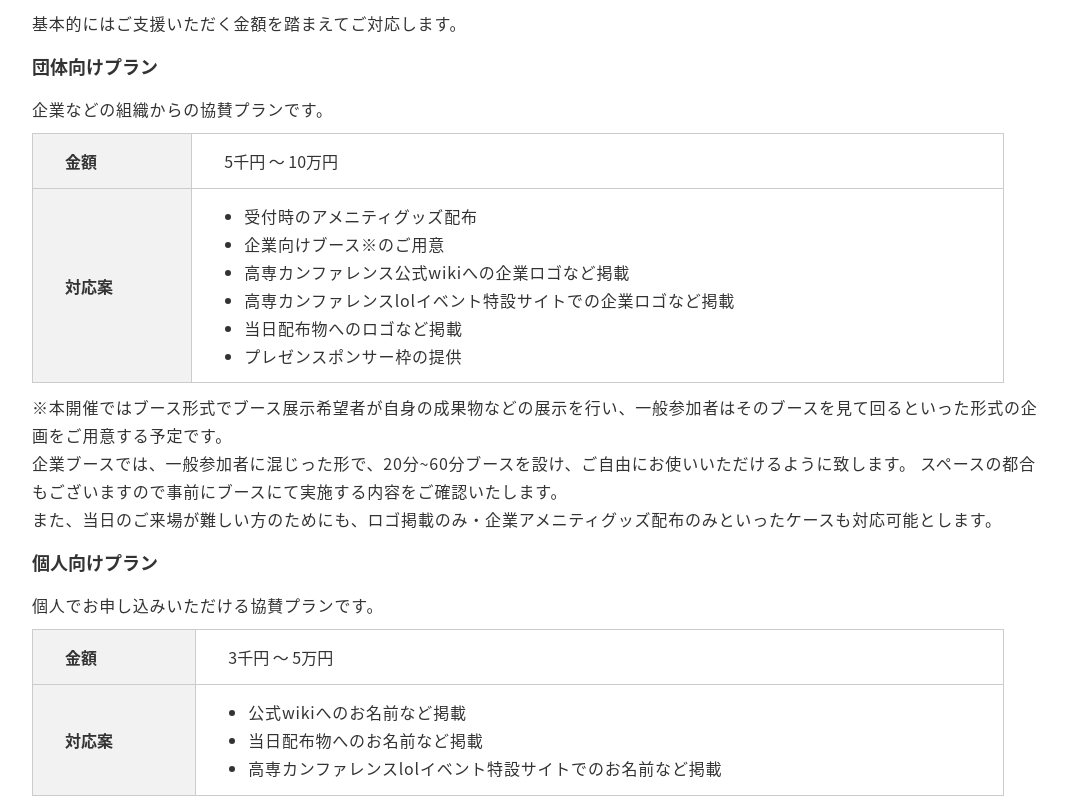
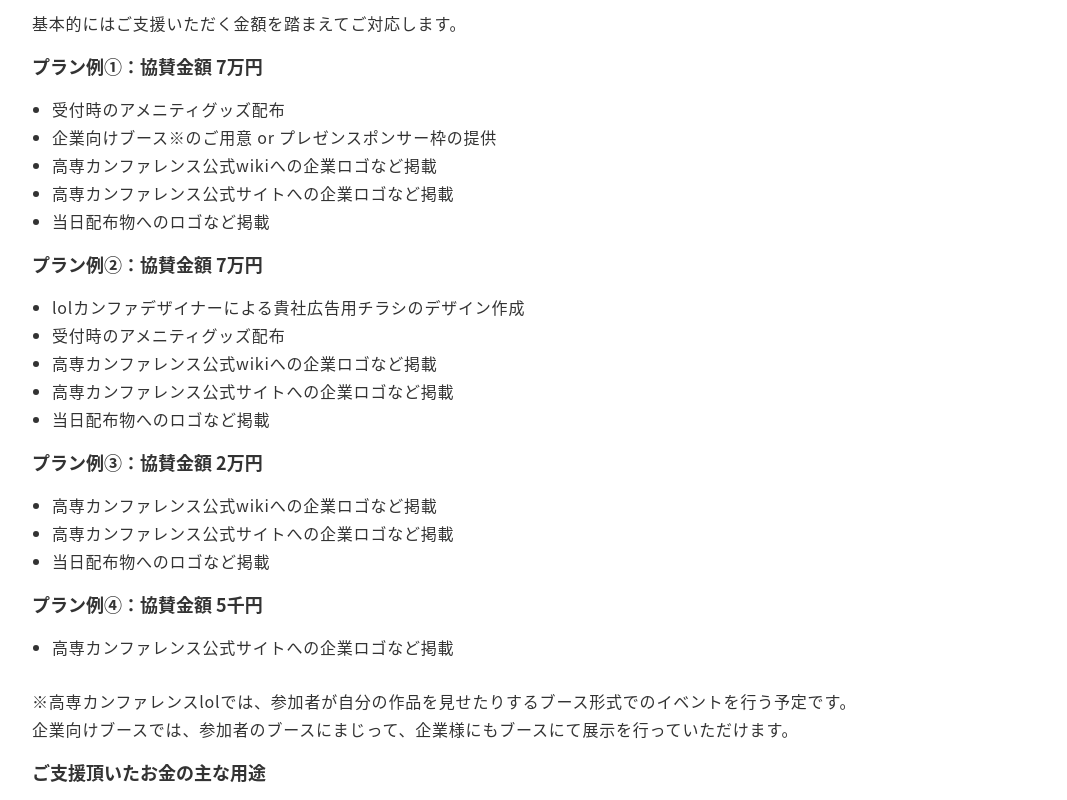
Before and after one commit to yamasy1549/kosenconf-101lol, a plain HTML site: page sponsors.html in a window 1280 px wide. Shown: the part 780-1580 px from the top of the page, without its empty margins (128-1195 px from the left). Drawn offline with nearby package versions, Linux system fonts and the light colour scheme.

Commit message:
sponsorsの文言変更

```diff
--- a/sponsors.html
+++ b/sponsors.html
@@ -42,57 +42,39 @@
         <p>現役高専生の参加を支援したいからです。<br/>これまで100回近く開催されてきた高専カンファレンス。情報技術関連の知識や高専関係者のキャリアなどが聞ける機会であり、参加した高専生にとって、高専カンファレンスは有益な体験となります。<br/>しかし、会場への交通費・宿泊費・参加費などの金銭的問題によって、高専生がその貴重な機会を得られないことが多々あります。<br/>そのため、高専カンファレンスlolでは皆様にご協賛頂く形で、それらの金銭的問題を解決し、現役高専生の参加を支援したいと考えています。</p>
         <h2 class="circle-blue">募集要項</h2>
         <p>基本的にはご支援いただく金額を踏まえてご対応します。</p>
-        <h3>団体向けプラン</h3>
-        <p>企業などの組織からの協賛プランです。</p>
-        <table>
-          <tr>
-            <th>金額</th>
-            <td>5千円 〜 10万円</td>
-          </tr>
-          <tr>
-            <th>対応案</th>
-            <td>
+        <h3>プラン例①：協賛金額 7万円</h3>
         <ul>
           <li>受付時のアメニティグッズ配布</li>
-                <li>企業向けブース※のご用意</li>
+          <li>企業向けブース※のご用意 or プレゼンスポンサー枠の提供</li>
           <li>高専カンファレンス公式wikiへの企業ロゴなど掲載</li>
-                <li>高専カンファレンスlolイベント特設サイトでの企業ロゴなど掲載</li>
+          <li>高専カンファレンス公式サイトへの企業ロゴなど掲載</li>
           <li>当日配布物へのロゴなど掲載</li>
-                <li>プレゼンスポンサー枠の提供</li>
         </ul>
-            </td>
-          </tr>
-        </table>
-        <p>※本開催ではブース形式でブース展示希望者が自身の成果物などの展示を行い、一般参加者はそのブースを見て回るといった形式の企画をご用意する予定です。<br/>企業ブースでは、一般参加者に混じった形で、20分~60分ブースを設け、ご自由にお使いいただけるように致します。
-          スペースの都合もございますので事前にブースにて実施する内容をご確認いたします。<br/>また、当日のご来場が難しい方のためにも、ロゴ掲載のみ・企業アメニティグッズ配布のみといったケースも対応可能とします。
-        </p>
-        <h3>個人向けプラン</h3>
-        <p>個人でお申し込みいただける協賛プランです。</p>
-        <table>
-          <tr>
-            <th>金額</th>
-            <td>3千円 〜 5万円</td>
-          </tr>
-          <tr>
-            <th>対応案</th>
-            <td>
+        <h3>プラン例②：協賛金額 7万円</h3>
         <ul>
-                <li>公式wikiへのお名前など掲載</li>
-                <li>当日配布物へのお名前など掲載</li>
-                <li>高専カンファレンスlolイベント特設サイトでのお名前など掲載</li>
+          <li>lolカンファデザイナーによる貴社広告用チラシのデザイン作成</li>
+          <li>受付時のアメニティグッズ配布</li>
+          <li>高専カンファレンス公式wikiへの企業ロゴなど掲載</li>
+          <li>高専カンファレンス公式サイトへの企業ロゴなど掲載</li>
+          <li>当日配布物へのロゴなど掲載</li>
         </ul>
-            </td>
-          </tr>
-        </table>
+        <h3>プラン例③：協賛金額 2万円</h3>
+        <ul>
+          <li>高専カンファレンス公式wikiへの企業ロゴなど掲載</li>
+          <li>高専カンファレンス公式サイトへの企業ロゴなど掲載</li>
+          <li>当日配布物へのロゴなど掲載</li>
+        </ul>
+        <h3>プラン例④：協賛金額 5千円</h3>
+        <ul>
+          <li>高専カンファレンス公式サイトへの企業ロゴなど掲載</li>
+        </ul><br/>
+        <p>※高専カンファレンスlolでは、参加者が自分の作品を見せたりするブース形式でのイベントを行う予定です。<br/>企業向けブースでは、参加者のブースにまじって、企業様にもブースにて展示を行っていただけます。</p>
         <h3>ご支援頂いたお金の主な用途</h3>
         <p>学生参加者に対する交通費補助<br/><a href="https://docs.google.com/forms/d/11jVTHugK17i0Um0nzhHlA6qZIn3l6jxSS7DitOGfmnk/viewform" target="_blank" class="btn">応募フォームはこちら</a></p>
         <h2 id="whatslol" class="circle-blue">高専カンファレンスlol とは</h2>
         <h3>そもそも高専カンファレンスとは</h3>
-        <p>プレゼンによる発表形式を主とした勉強会形式のイベントです。</p>
-        <p>
-          発表内容は情報技術に関する知識が中心となっています。他にも過去には、デザインや化学、留学、果ては趣味や妄想まで、さまざまな分野の発表がありました。
-          最近の開催例、「高専カンファレンス100 in 東京」では、北海道から沖縄まで200人の参加登録があり、うち学生が90人程度となっておりました。参加者が高専出身者・高専生が中心ですが、技術に興味・関心のある高校生・大学生・高専出身でない社会人の参加者、企業の人事担当者の方も何名かお見かけしました。
-        </p>
+        <p>プレゼンによる発表形式を主とした勉強会形式のイベントです。<br/>発表内容は情報技術に関する知識が中心となっています。他にも過去には、デザインや化学、留学、果ては趣味や妄想まで、さまざまな分野の発表がありました。</p>
+        <p>最近の開催例、「高専カンファレンス100 in 東京」では、北海道から沖縄まで200人の参加登録があり、うち学生が90人程度となっておりました。参加者が高専出身者・高専生が中心ですが、技術に興味・関心のある高校生・大学生・高専出身でない社会人の参加者、企業の人事担当者の方も何名かお見かけしました。</p>
         <h3>高専カンファレンスlol</h3>
         <p>高専カンファレンスはそれぞれの開催でIDとなる通し番号が振られています。今回の高専カンファレンスlolは101番目、<strong>"lots of laugh"</strong>をテーマに、参加者それぞれの好奇心をくすぐるような会を目指し、現在企画を進めています。</p>
         <h4>開催概要</h4>
@@ -109,7 +91,7 @@
             <th>webサイト</th>
             <td><a href="http://kosenconf.jp/?101lol" target="_blank">http://kosenconf.jp/?101lol</a></td>
           </tr>
-        </table><a href="https://docs.google.com/forms/d/11jVTHugK17i0Um0nzhHlA6qZIn3l6jxSS7DitOGfmnk/viewform" target="_blank" class="btn expand">応募フォームはこちら</a>
+        </table>
       </section>
     </div>
     <footer class="global-footer"><small>2016 高専カンファレンスlol 実行委員会</small></footer>
```
Lines whose indentation alone changed are shown as unchanged.
